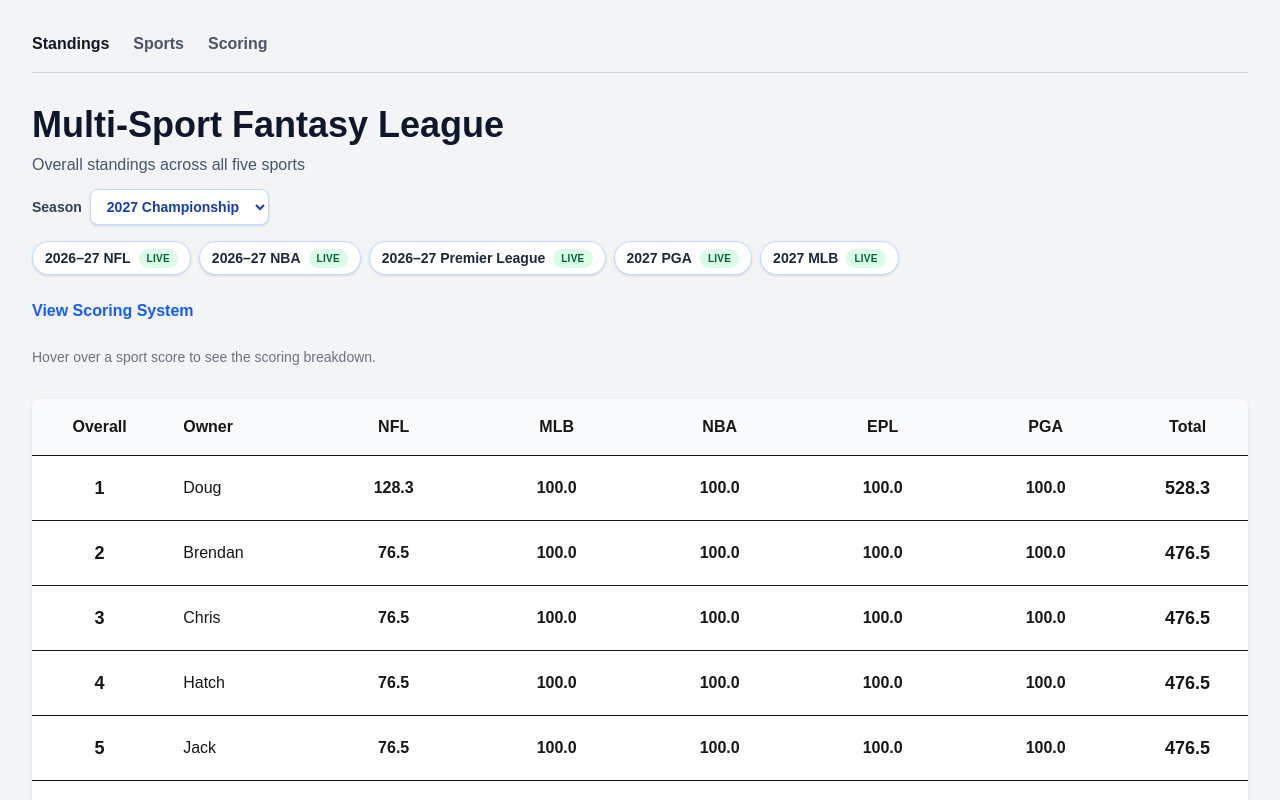
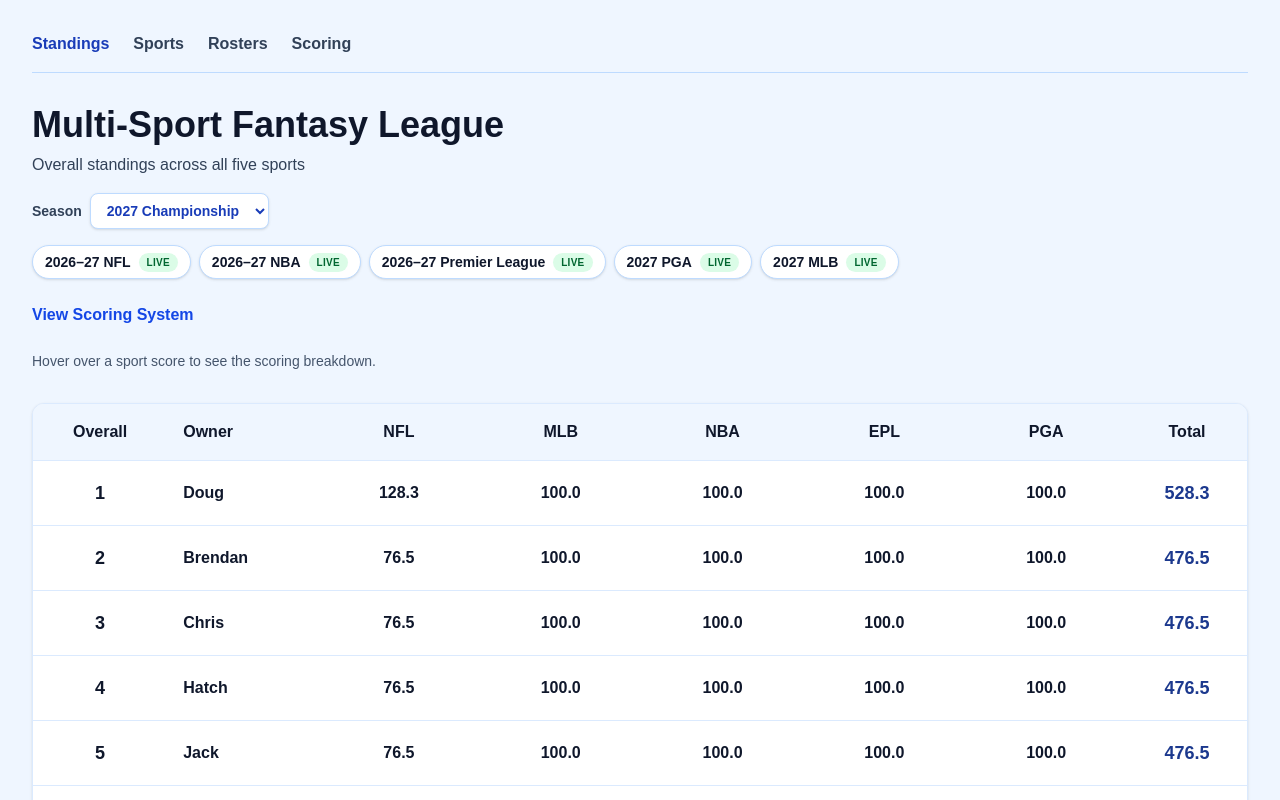
Before and after one commit to dpellerin25-cell/MultiSportFantasy2, a Next.js app in the folder web/: page / in a window 1280 px wide. Shown: the top 800 px of the page. Built offline with nearby package versions, Linux system fonts and the light colour scheme.

Commit message:
Refactor Home component and update styles
Refactor Home component styles and structure for better readability and consistency. Update button styles and improve overall layout.

```diff
--- a/web/src/app/page.tsx
+++ b/web/src/app/page.tsx
@@ -14,7 +14,6 @@ import {
 } from "@/config/seasons";
 
 import SeasonSelector from "@/components/SeasonSelector";
-
 
 type SportResult = {
   rank: number;
@@ -35,6 +34,12 @@ type OverallRow = {
   EPL: SportResult;
   PGA: SportResult;
   total: number;
+};
+
+type HomeProps = {
+  searchParams: Promise<{
+    season?: string;
+  }>;
 };
 
 function ordinal(rank: number) {
@@ -65,7 +70,7 @@ function SportCell({
       <div className="group relative inline-block">
         <button
           type="button"
-          className="min-w-20 rounded-md px-3 py-2 font-semibold hover:bg-gray-100 focus:bg-gray-100 focus:outline-none"
+          className="min-w-20 rounded-lg px-3 py-2 font-bold text-slate-900 transition hover:bg-blue-50 focus:bg-blue-50 focus:outline-none"
         >
           {result.sportScore.toFixed(1)}
         </button>
@@ -81,9 +86,9 @@ function SportCell({
             hidden
             w-64
             -translate-x-1/2
-            rounded-lg
+            rounded-xl
             border
-            border-gray-200
+            border-blue-100
             bg-white
             p-4
             text-left
@@ -92,66 +97,64 @@ function SportCell({
             group-focus-within:block
           "
         >
-          <div className="mb-3 border-b pb-2">
-            <div className="text-lg font-bold">
+          <div className="mb-3 border-b border-blue-100 pb-2">
+            <div className="text-lg font-bold text-slate-900">
               {result.sportScore.toFixed(1)} points
             </div>
 
-            <div className="text-sm text-gray-500">
+            <div className="text-sm text-slate-600">
               Final sport score
             </div>
           </div>
 
-          <div className="space-y-2 text-sm">
+          <div className="space-y-2 text-sm text-slate-700">
             <div className="flex justify-between">
               <span>Finish</span>
-              <span className="font-semibold">
+              <span className="font-semibold text-slate-900">
                 {ordinal(result.rank)}
               </span>
             </div>
 
             <div className="flex justify-between">
               <span>Placement points</span>
-              <span className="font-semibold">
+              <span className="font-semibold text-slate-900">
                 {result.placementPoints.toFixed(0)}
               </span>
             </div>
 
             <div className="flex justify-between">
               <span>Fantasy points</span>
-              <span className="font-semibold">
+              <span className="font-semibold text-slate-900">
                 {result.fantasyPoints.toFixed(1)}
               </span>
             </div>
 
             <div className="flex justify-between">
               <span>League average</span>
-              <span className="font-semibold">
+              <span className="font-semibold text-slate-900">
                 {result.leagueAverage.toFixed(1)}
               </span>
             </div>
 
             <div className="flex justify-between">
               <span>Z-score</span>
-              <span className="font-semibold">
+              <span className="font-semibold text-slate-900">
                 {zScore}
               </span>
             </div>
 
             <div className="flex justify-between">
               <span>Dominance</span>
-              <span className="font-semibold">
+              <span className="font-semibold text-slate-900">
                 {dominance}
               </span>
             </div>
           </div>
 
-          <div className="mt-3 border-t pt-3">
-            <div className="flex justify-between font-bold">
+          <div className="mt-3 border-t border-blue-100 pt-3">
+            <div className="flex justify-between font-bold text-slate-900">
               <span>Total</span>
-              <span>
-                {result.sportScore.toFixed(1)}
-              </span>
+              <span>{result.sportScore.toFixed(1)}</span>
             </div>
           </div>
         </div>
@@ -159,12 +162,6 @@ function SportCell({
     </td>
   );
 }
-
-type HomeProps = {
-  searchParams: Promise<{
-    season?: string;
-  }>;
-};
 
 export default async function Home({
   searchParams,
@@ -203,6 +200,7 @@ export default async function Home({
       data: getSeasonLeagueData(selectedYear, "PGA"),
     },
   ];
+
   const scoredLeagues = leagues.map(
     (league) => ({
       ...league,
@@ -250,20 +248,13 @@ export default async function Home({
 
     return {
       rank: team.rank,
-      fantasyPoints:
-        team.fantasyPoints,
-      leagueAverage:
-        team.leagueAverage,
-      standardDeviation:
-        team.standardDeviation,
-      zScore:
-        team.zScore,
-      placementPoints:
-        team.placementPoints,
-      dominanceScore:
-        team.zScore * 10,
-      sportScore:
-        team.sportScore,
+      fantasyPoints: team.fantasyPoints,
+      leagueAverage: team.leagueAverage,
+      standardDeviation: team.standardDeviation,
+      zScore: team.zScore,
+      placementPoints: team.placementPoints,
+      dominanceScore: team.zScore * 10,
+      sportScore: team.sportScore,
     };
   };
 
@@ -307,41 +298,51 @@ export default async function Home({
   );
 
   return (
-    <main className="min-h-screen bg-gray-100 p-8">
+    <main className="min-h-screen bg-blue-50 px-4 py-6 sm:p-8">
       <div className="mx-auto max-w-7xl">
-<nav className="mb-8 flex items-center gap-6 border-b border-gray-300 pb-4">
+
+        <nav className="mb-8 flex flex-wrap items-center gap-x-6 gap-y-3 border-b border-blue-200 pb-4">
           <Link
             href="/"
-    className="font-semibold text-gray-900 hover:text-blue-600"
+            className="font-bold text-blue-800"
           >
             Standings
           </Link>
 
           <Link
             href="/sports"
-    className="font-semibold text-gray-600 hover:text-blue-600"
+            className="font-semibold text-slate-700 transition hover:text-blue-700"
           >
             Sports
           </Link>
 
           <Link
+            href="/rosters"
+            className="font-semibold text-slate-700 transition hover:text-blue-700"
+          >
+            Rosters
+          </Link>
+
+          <Link
             href="/scoring"
-    className="font-semibold text-gray-600 hover:text-blue-600"
+            className="font-semibold text-slate-700 transition hover:text-blue-700"
           >
             Scoring
           </Link>
         </nav>
+
         <div className="mb-6">
           <h1 className="text-3xl font-bold text-slate-900 sm:text-4xl">
             Multi-Sport Fantasy League
           </h1>
 
-  <p className="mt-2 text-sm text-slate-600 sm:text-base">
+          <p className="mt-2 text-sm text-slate-700 sm:text-base">
             Overall standings across all five sports
           </p>
+
           {currentSeason && (
             <>
-    <div className="mt-3">
+              <div className="mt-4">
                 <SeasonSelector
                   seasons={seasons}
                   selectedYear={selectedYear}
@@ -354,7 +355,7 @@ export default async function Home({
                     key={sport.sport}
                     className="flex items-center gap-2 rounded-full border border-blue-200 bg-white px-3 py-1.5 shadow-sm"
                   >
-          <span className="text-xs font-semibold text-slate-800 sm:text-sm">
+                    <span className="text-xs font-bold text-slate-900 sm:text-sm">
                       {sport.label}
                     </span>
 
@@ -374,53 +375,54 @@ export default async function Home({
               </div>
             </>
           )}
+        </div>
 
-</div>
         <div className="mb-6">
           <Link
             href="/scoring"
-    className="font-semibold text-blue-600 hover:underline"
+            className="font-bold text-blue-700 hover:text-blue-900 hover:underline"
           >
             View Scoring System
           </Link>
         </div>
-        <p className="mb-8 text-sm text-gray-500">
+
+        <p className="mb-8 text-sm font-medium text-slate-600">
           Hover over a sport score to see the scoring breakdown.
         </p>
 
-        <div className="overflow-x-auto rounded-lg bg-white shadow">
-          <table className="w-full border-collapse">
+        <div className="overflow-x-auto rounded-xl border border-blue-100 bg-white shadow-sm">
+          <table className="w-full min-w-[850px] border-collapse">
             <thead>
-              <tr className="border-b bg-gray-50">
-                <th className="p-4 text-center">
+              <tr className="border-b border-blue-100 bg-blue-50">
+                <th className="p-4 text-center font-bold text-slate-900">
                   Overall
                 </th>
 
-                <th className="p-4 text-left">
+                <th className="p-4 text-left font-bold text-slate-900">
                   Owner
                 </th>
 
-                <th className="p-4 text-center">
+                <th className="p-4 text-center font-bold text-slate-900">
                   NFL
                 </th>
 
-                <th className="p-4 text-center">
+                <th className="p-4 text-center font-bold text-slate-900">
                   MLB
                 </th>
 
-                <th className="p-4 text-center">
+                <th className="p-4 text-center font-bold text-slate-900">
                   NBA
                 </th>
 
-                <th className="p-4 text-center">
+                <th className="p-4 text-center font-bold text-slate-900">
                   EPL
                 </th>
 
-                <th className="p-4 text-center">
+                <th className="p-4 text-center font-bold text-slate-900">
                   PGA
                 </th>
 
-                <th className="p-4 text-center">
+                <th className="p-4 text-center font-bold text-slate-900">
                   Total
                 </th>
               </tr>
@@ -431,13 +433,13 @@ export default async function Home({
                 (team, index) => (
                   <tr
                     key={team.owner}
-                    className="border-b last:border-b-0"
+                    className="border-b border-blue-100 last:border-b-0 hover:bg-blue-50/50"
                   >
-                    <td className="p-4 text-center text-lg font-bold">
+                    <td className="p-4 text-center text-lg font-bold text-slate-900">
                       {index + 1}
                     </td>
 
-                    <td className="p-4 font-medium">
+                    <td className="p-4 font-semibold text-slate-900">
                       {team.owner}
                     </td>
 
@@ -447,7 +449,7 @@ export default async function Home({
                     <SportCell result={team.EPL} />
                     <SportCell result={team.PGA} />
 
-                    <td className="p-4 text-center text-lg font-bold">
+                    <td className="p-4 text-center text-lg font-bold text-blue-900">
                       {team.total.toFixed(1)}
                     </td>
                   </tr>
```
Lines whose indentation alone changed are shown as unchanged.
